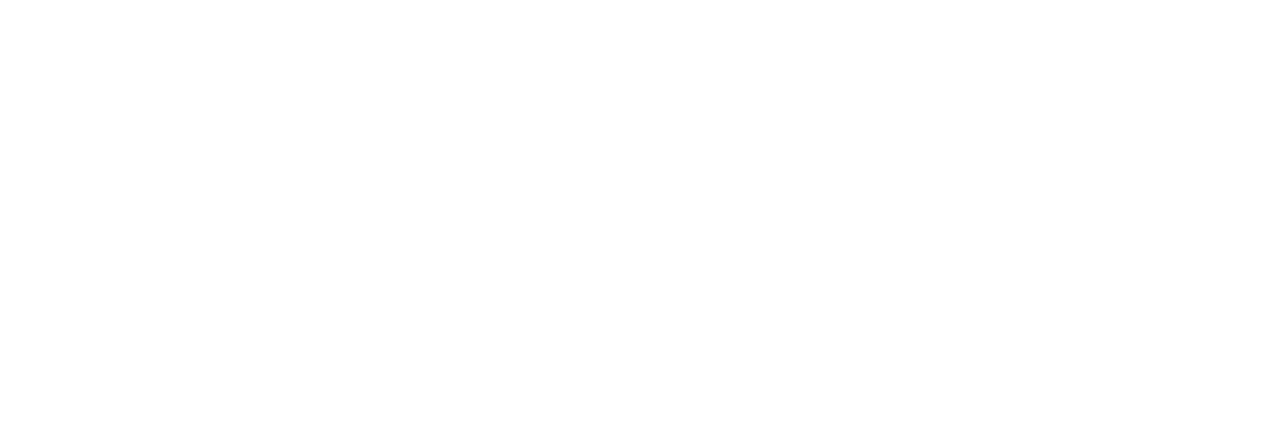
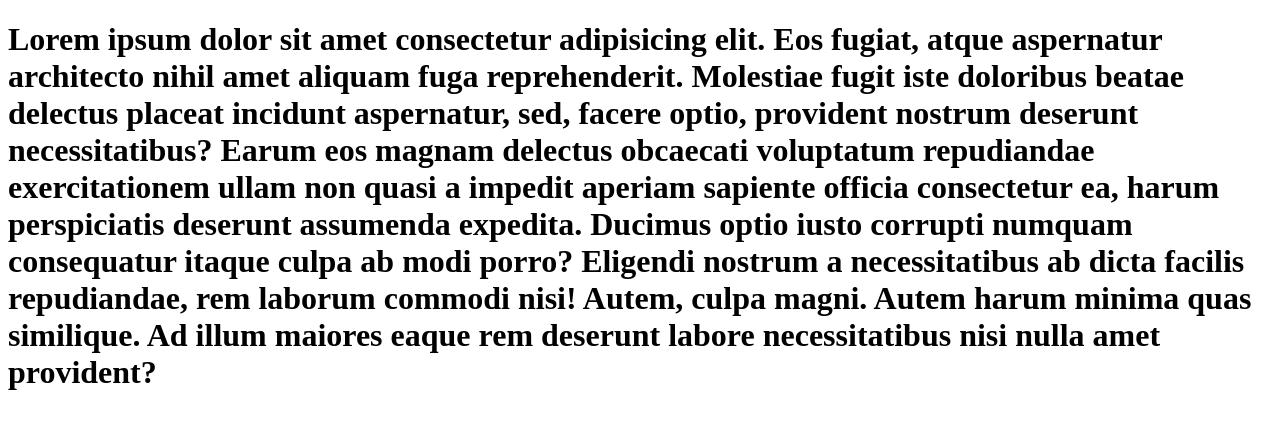
Before and after one commit to sirojiddin0505/Html, a plain HTML site: page index.html in a window 1280 px wide. Drawn offline with Linux system fonts and the light colour scheme.

Commit message:
men h1 qoshdim

```diff
--- a/index.html
+++ b/index.html
@@ -6,6 +6,7 @@
     <title>Document</title>
 </head>
 <body>
+    <h1>Lorem ipsum dolor sit amet consectetur adipisicing elit. Eos fugiat, atque aspernatur architecto nihil amet aliquam fuga reprehenderit. Molestiae fugit iste doloribus beatae delectus placeat incidunt aspernatur, sed, facere optio, provident nostrum deserunt necessitatibus? Earum eos magnam delectus obcaecati voluptatum repudiandae exercitationem ullam non quasi a impedit aperiam sapiente officia consectetur ea, harum perspiciatis deserunt assumenda expedita. Ducimus optio iusto corrupti numquam consequatur itaque culpa ab modi porro? Eligendi nostrum a necessitatibus ab dicta facilis repudiandae, rem laborum commodi nisi! Autem, culpa magni. Autem harum minima quas similique. Ad illum maiores eaque rem deserunt labore necessitatibus nisi nulla amet provident?</h1>
 
 </body>
 </html>
```
